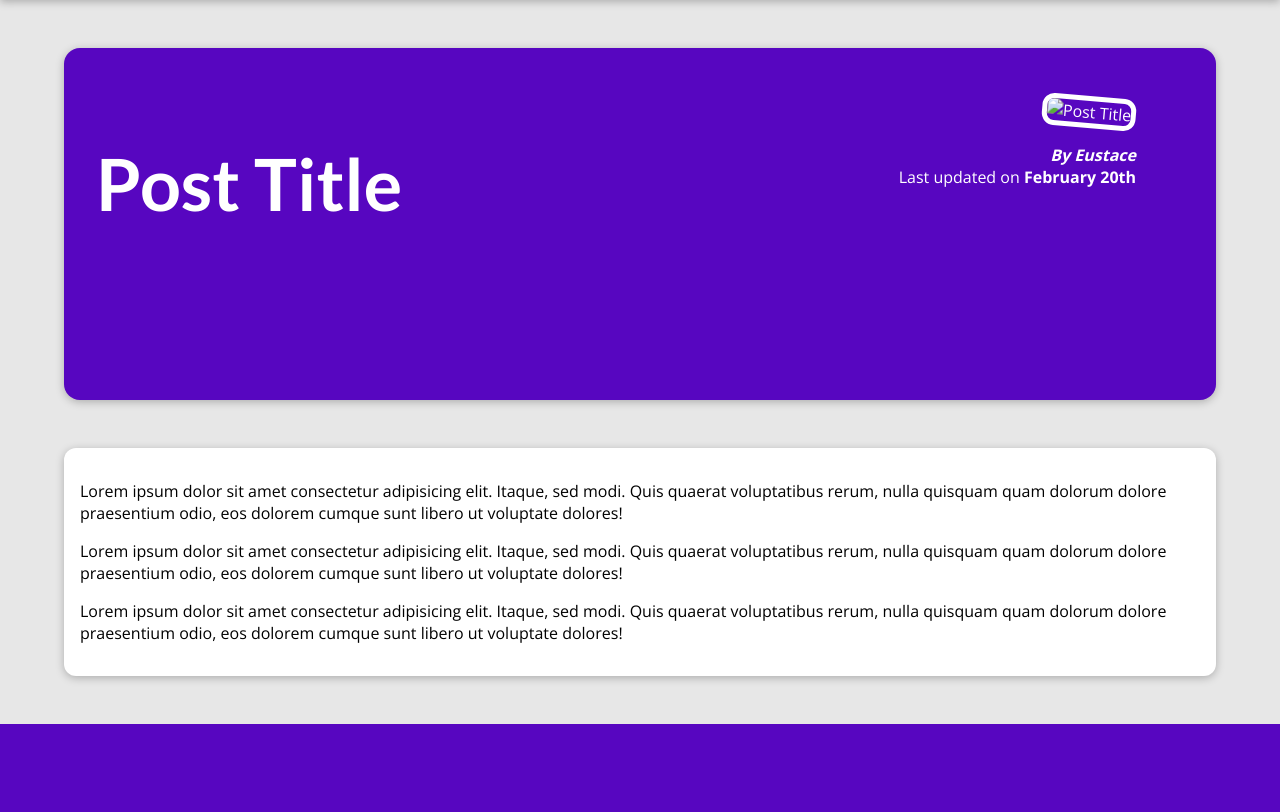
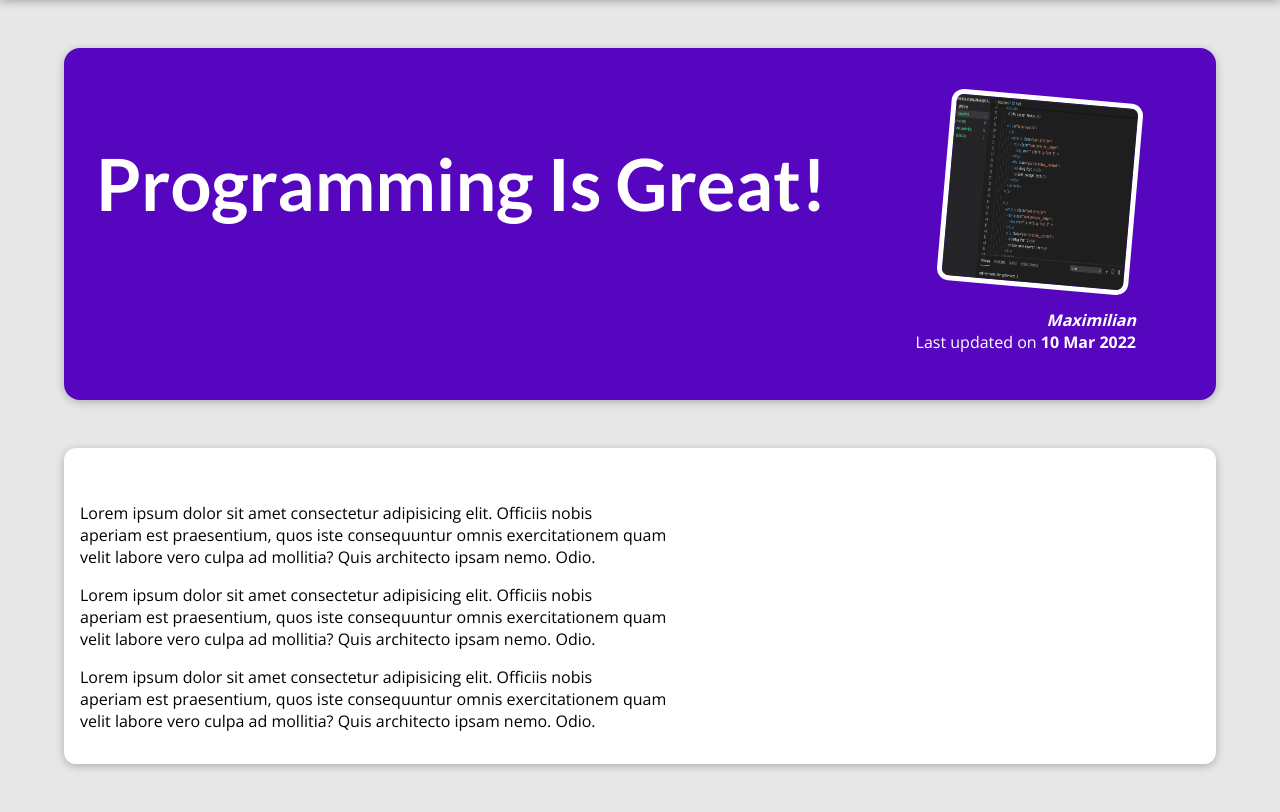
Before and after one commit to eusoncode/Blogs, a Django app: page /blogs/post/programming-is-fun in a window 1280 px wide. Shown: the part 80-892 px from the top of the page. Before the commit the page ends 804 px from the top, so only its background shows below. Run offline with Django 3.2, Linux system fonts and the light colour scheme.

Commit message:
Added single post page

```diff
--- a/blogs/templates/blogs/post-detail.html
+++ b/blogs/templates/blogs/post-detail.html
@@ -1,7 +1,7 @@
 {% extends "base.html" %}
 {% load static %}
 
-{% block title %}This Post Title{% endblock %}
+{% block title %}{{post.title}}{% endblock %}
 
 {%block css_files%}
   <link rel="stylesheet" href="{% static "blogs/styles/post-detail.css" %}" />
@@ -9,29 +9,15 @@
 
 {% block content %}
   <section id="summary">
-    <h2>Post Title</h2>
+    <h2>{{post.title}}</h2>
     <article>
-      <img src="" alt="Post Title" />
-      <address>By Eustace</address>
-      <div>Last updated on <time>February 20th</time></div>
+      <img src="{% static "blogs/images/"|add:post.image %}" alt="{{post.title}}" />
+      <address>{{post.author}}</address>
+      <div>Last updated on <time>{{post.date|date:"d M Y"}}</time></div>
     </article>
   </section>
 
   <main>
-    <p>
-      Lorem ipsum dolor sit amet consectetur adipisicing elit. Itaque, sed modi.
-      Quis quaerat voluptatibus rerum, nulla quisquam quam dolorum dolore
-      praesentium odio, eos dolorem cumque sunt libero ut voluptate dolores!
-    </p>
-    <p>
-      Lorem ipsum dolor sit amet consectetur adipisicing elit. Itaque, sed modi.
-      Quis quaerat voluptatibus rerum, nulla quisquam quam dolorum dolore
-      praesentium odio, eos dolorem cumque sunt libero ut voluptate dolores!
-    </p>
-    <p>
-      Lorem ipsum dolor sit amet consectetur adipisicing elit. Itaque, sed modi.
-      Quis quaerat voluptatibus rerum, nulla quisquam quam dolorum dolore
-      praesentium odio, eos dolorem cumque sunt libero ut voluptate dolores!
-    </p>
+    <p>{{post.content|linebreaks}}</p>
   </main>
 {% endblock %}
--- a/blogs/views.py
+++ b/blogs/views.py
@@ -82,7 +82,12 @@
     })
 
 def posts(request):
-    return render(request, "blogs/all-posts.html")
+    return render(request, "blogs/all-posts.html", {
+        "all_posts": all_posts
+    })
 
 def post_detail(request, slug):
-    return render(request, "blogs/post-detail.html")
+    identified_post = next(post for post in all_posts if post['slug'] == slug)
+    return render(request, "blogs/post-detail.html", {
+        "post": identified_post
+    })
```
Also changed, not shown: blogs/templates/blogs/all-posts.html (+3 -6 lines).
